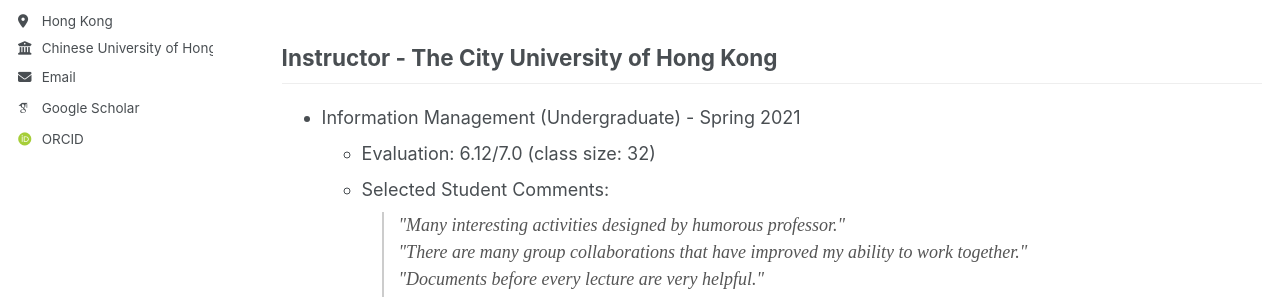
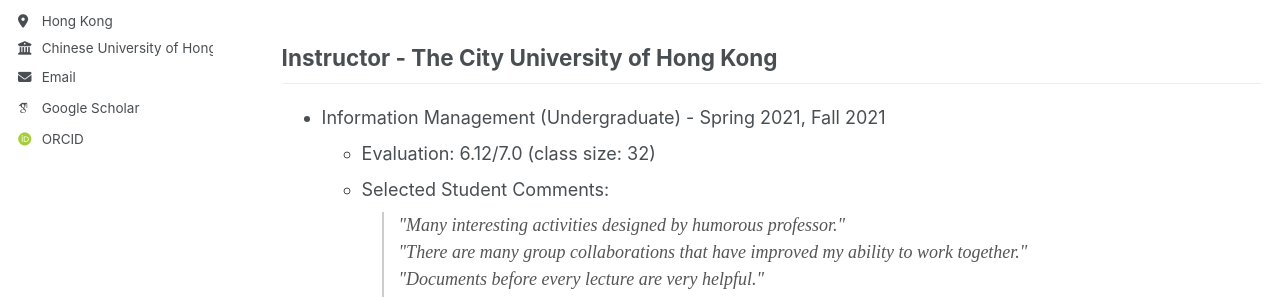
Before and after one commit to elaine-ran-li/elaine-ran-li.github.io, a Jekyll site: the page built from _pages/teaching.html, in a window 1280 px wide and 971 px high. Shown: the part 405-702 px from the top of the window. Built offline with Jekyll 4.4.1, drawn with Linux system fonts in a browser that asks for light colours; some web fonts are replaced; a script bundle is joined from its source files by our own code; library files that are not in the unit come from our copies.

Commit message:
Update teaching.html

```diff
--- a/_pages/teaching.html
+++ b/_pages/teaching.html
@@ -26,7 +26,7 @@
 <hr style="height: 1px; border: none; background-color: #eeeeee; margin-top: 0; margin-bottom: 20px;">
 
 <ul>
-  <li>Information Management (Undergraduate) - Spring 2021
+  <li>Information Management (Undergraduate) - Spring 2021, Fall 2021
     <ul>
       <li>Evaluation: 6.12/7.0 (class size: 32)</li>
       <li>Selected Student Comments:</li>
```
